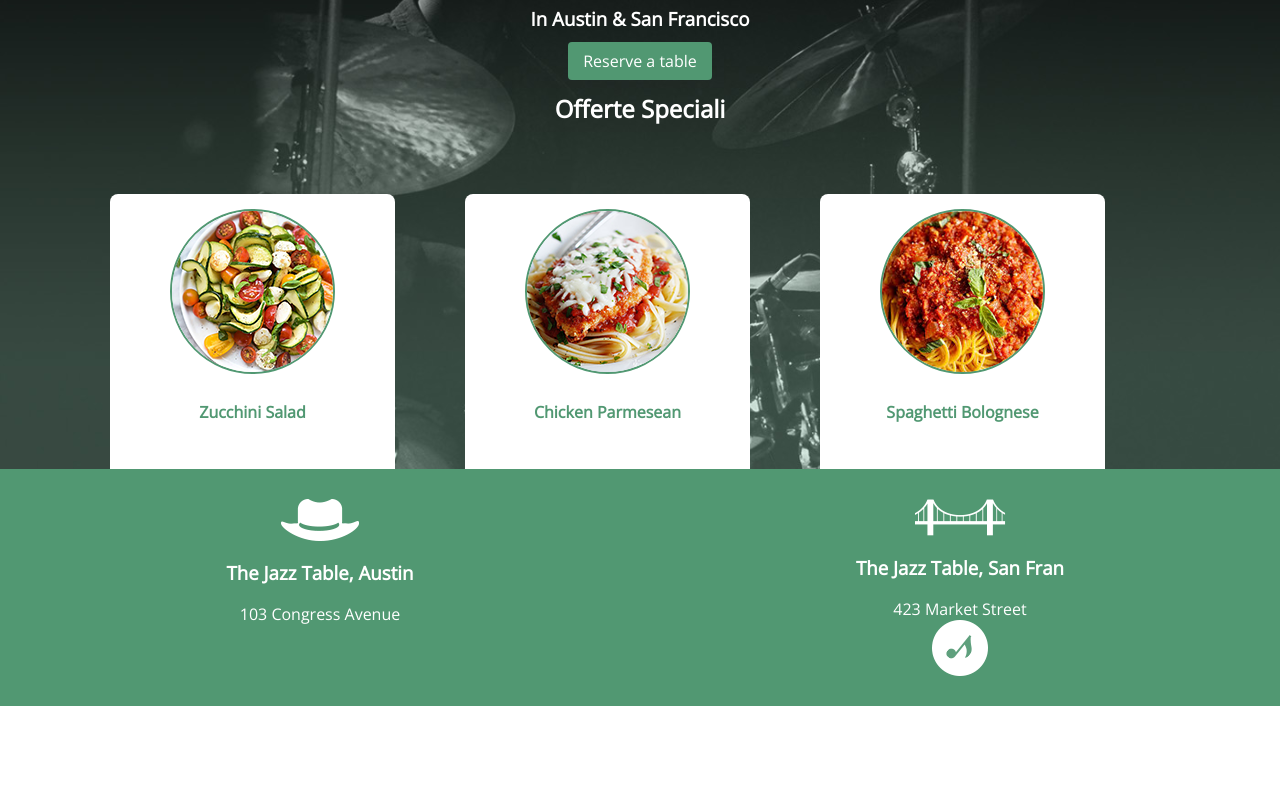
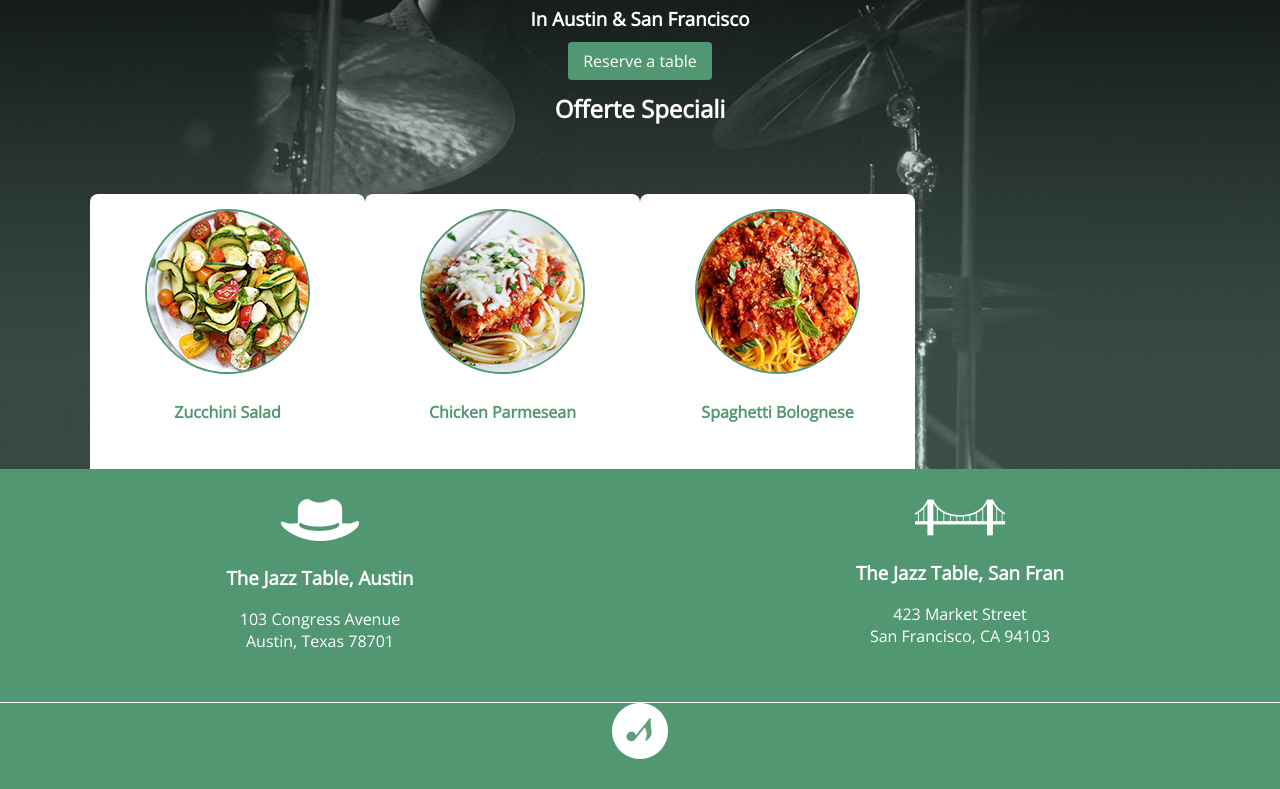
Before and after one commit to yerazo/the-jazz-table, a plain HTML site: page index.html in a window 1280 px wide. Shown: the part 241-1030 px from the top of the page. Before the commit the page ends 947 px from the top, so only its background shows below. Drawn offline with nearby package versions, Linux system fonts and the light colour scheme.

Commit message:
Header Completed

```diff
--- a/assets/css/style.css
+++ b/assets/css/style.css
@@ -37,6 +37,7 @@ body{
 
 header{
 	height: 60px;
+	margin: 0 40px;
 	padding:15px 100px;
 	border-bottom:1px solid white;
   	overflow:auto;
@@ -71,7 +72,7 @@ header .nav li a:hover{
 
 /*MAIN*/
 main{
-	padding: 70px 70px;
+	padding: 70px 90px;
 	text-align: center;
 }
 .content{
@@ -91,8 +92,16 @@ main{
 	background-color: white;
 	border-radius: 8px 8px 0px 0px;
 	padding: 15px 0 25px 0;
-	margin: 0 30px 0 40px;
 	box-sizing: border-box;
+}
+.salad{
+	padding: 25px 25px 25px 0;
+}
+.parm{
+	padding: 25px;
+}
+.spaghetti{
+	padding: 25px 0 25px 25px;
 }
 .image-border{
 	padding: 0 35px;
@@ -103,20 +112,25 @@ main{
 }
 
 /*FOOTER*/
+footer{
+	width: 100%;
+	height: 250px;
+	padding: 30px 0px 40px 0px;
+	text-align: center;
+	font-weight: 300;
+	clear: both;
+}
+footer .icon{
+	width: 100%;
+	margin-top: 50px;
+	display: block;
+	border-top: 1px solid white;
+	vertical-align: middle;
+	float: left;
+}
 .austin{
 	float: left;
 }
 .san-francisco{
 	float: left;
 }
-footer{
-	width: 100%;
-	padding: 30px 0px 30px 0px;
-	text-align: center;
-	font-weight: 300;
-	clear: both;
-}
-footer img{
-	display: inline-block;
-	vertical-align: middle;
-}
--- a/index.html
+++ b/index.html
@@ -71,16 +71,23 @@
 	    <div class="austin col-50">
 	    	<img src="assets/images/austin.png">
 	    	<h3>The Jazz Table, Austin</h3>
-    	<span>103 Congress Avenue</span>
+	    	<span>103 Congress Avenue
+	    	<br>
+	    	Austin, Texas 78701</span>
+
 	    </div>
 
 	    <div class="san-francisco col-50">
 	    	<img src="assets/images/sanfrancisco.png">
 	    	<h3>The Jazz Table, San Fran</h3>
-    	<span>423 Market Street</span>
+	    	<span>423 Market Street
+	    	<br>
+	    	San Francisco, CA 94103</span>
 	    </div>
 
+	    <div class="icon">
 	       <img src="assets/images/icon.png" alt="Music note icon">
+	    </div>
     </footer>
   </body>
 
```
Lines whose indentation alone changed are shown as unchanged.
